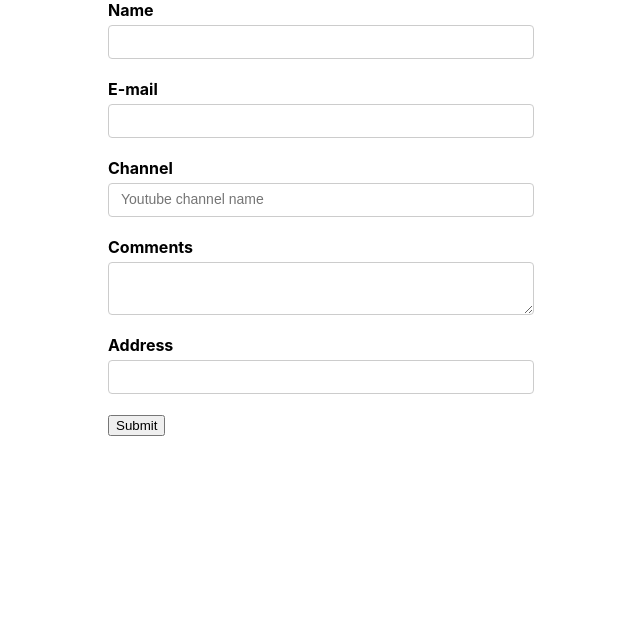
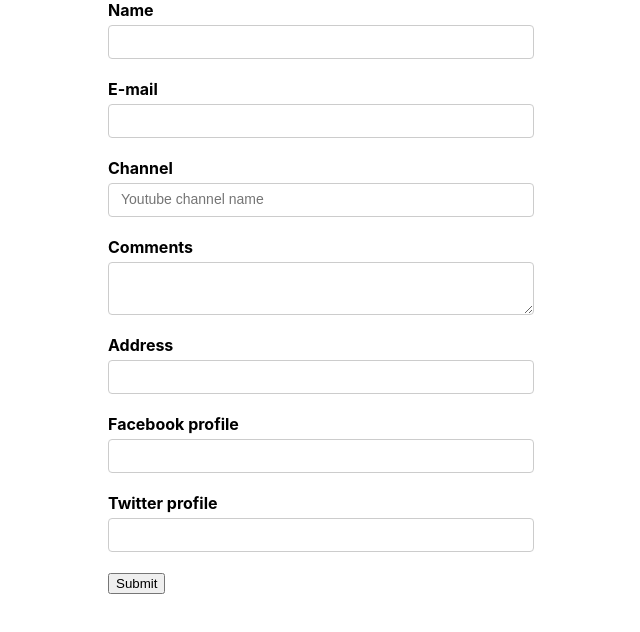
Before and after one commit to fourside/formik_handson, a React (Create React App) app: page / in a window 1280 px wide. Shown: the top 632 px of the page, without its empty margins (319-959 px from the left). Built offline with nearby package versions, Linux system fonts and the light colour scheme.

Commit message:
nested object form

```diff
--- a/src/components/YoutubeForm.js
+++ b/src/components/YoutubeForm.js
@@ -9,6 +9,10 @@
   channel: "",
   comments: "",
   address: "",
+  social: {
+    facebook: "",
+    twitter: "",
+  },
 };
 const onSubmit = (values) => {
   console.log("form data", values);
@@ -66,6 +70,16 @@
           </Field>
         </div>
 
+        <div className="form-control">
+          <label htmlFor="facebook">Facebook profile</label>
+          <Field type="text" id="facebook" name="social.facebook" />
+        </div>
+
+        <div className="form-control">
+          <label htmlFor="twitter">Twitter profile</label>
+          <Field type="text" id="twitter" name="social.twitter" />
+        </div>
+
         <button type="submit">Submit</button>
       </Form>
     </Formik>
```
